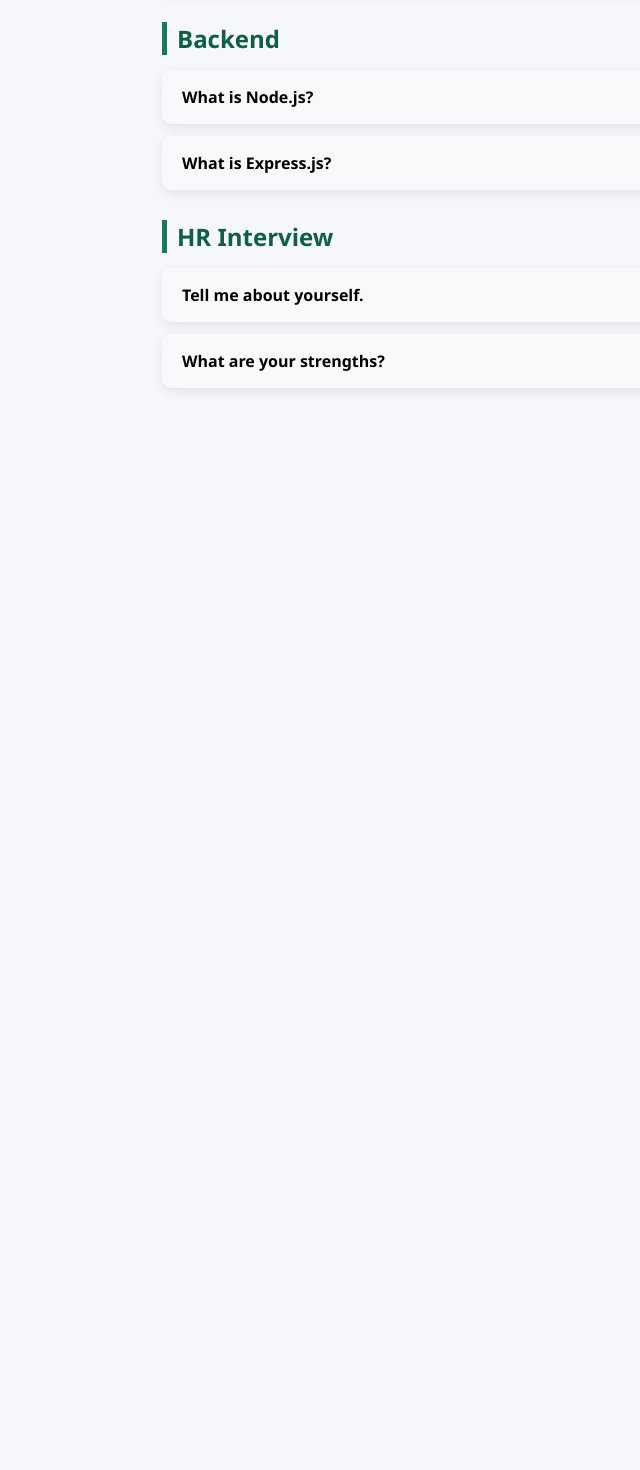
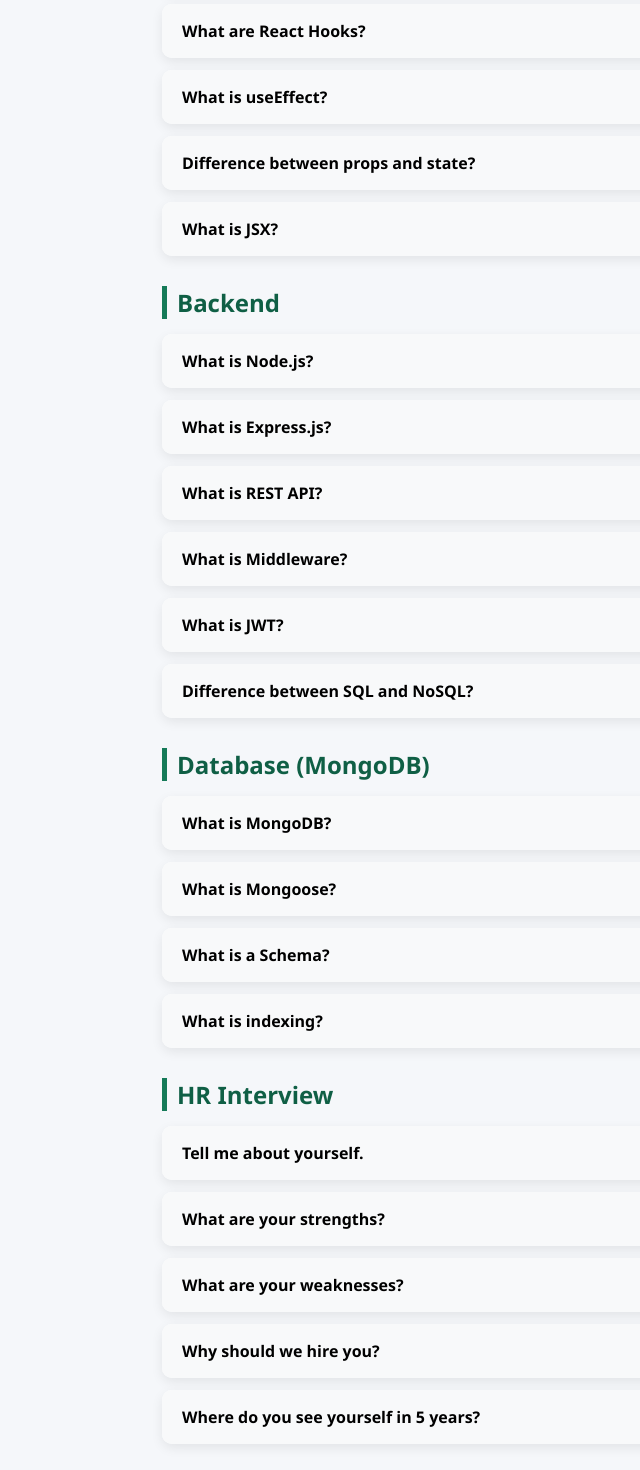
Before and after one commit to jeenathomas03/HirePath, a React (Create React App) app in the folder frontend/: page /interview-prep in a window 1280 px wide. Shown: the part 340-1810 px from the top of the page, without its empty margins (28-668 px from the left). Before the commit the page ends 818 px from the top, so only its background shows below. Built offline with nearby package versions, Linux system fonts and the light colour scheme.

Commit message:
new updates

```diff
--- a/frontend/src/user/pages/InterviewPrep.js
+++ b/frontend/src/user/pages/InterviewPrep.js
@@ -14,6 +14,26 @@
         question: "What is the Virtual DOM?",
         answer:
           "Virtual DOM is a lightweight copy of the real DOM used by React to improve performance."
+      },
+      {
+        question: "What are React Hooks?",
+        answer:
+          "Hooks are functions like useState and useEffect that allow functional components to use state and lifecycle features."
+      },
+      {
+        question: "What is useEffect?",
+        answer:
+          "useEffect is a React Hook used to perform side effects like API calls, subscriptions, or DOM updates."
+      },
+      {
+        question: "Difference between props and state?",
+        answer:
+          "Props are read-only and passed from parent to child, while state is managed within the component and can change."
+      },
+      {
+        question: "What is JSX?",
+        answer:
+          "JSX is a syntax extension that allows writing HTML inside JavaScript."
       }
     ]
   },
@@ -29,6 +49,51 @@
         question: "What is Express.js?",
         answer:
           "Express.js is a framework for Node.js used to build APIs and web applications."
+      },
+      {
+        question: "What is REST API?",
+        answer:
+          "REST API is an architectural style for designing networked applications using HTTP methods."
+      },
+      {
+        question: "What is Middleware?",
+        answer:
+          "Middleware functions are functions that execute during the request-response cycle in Express."
+      },
+      {
+        question: "What is JWT?",
+        answer:
+          "JWT (JSON Web Token) is used for authentication and securely transmitting information between client and server."
+      },
+      {
+        question: "Difference between SQL and NoSQL?",
+        answer:
+          "SQL databases are structured and use tables, while NoSQL databases are flexible and use documents, key-value pairs, etc."
+      }
+    ]
+  },
+  {
+    category: "Database (MongoDB)",
+    questions: [
+      {
+        question: "What is MongoDB?",
+        answer:
+          "MongoDB is a NoSQL database that stores data in JSON-like documents."
+      },
+      {
+        question: "What is Mongoose?",
+        answer:
+          "Mongoose is an ODM library for MongoDB used in Node.js to define schemas and models."
+      },
+      {
+        question: "What is a Schema?",
+        answer:
+          "A schema defines the structure of documents in a MongoDB collection."
+      },
+      {
+        question: "What is indexing?",
+        answer:
+          "Indexing improves the speed of data retrieval operations in a database."
       }
     ]
   },
@@ -44,11 +109,25 @@
         question: "What are your strengths?",
         answer:
           "My strengths include problem solving, quick learning, and building scalable applications."
+      },
+      {
+        question: "What are your weaknesses?",
+        answer:
+          "I sometimes focus too much on details, but I am improving by managing time effectively."
+      },
+      {
+        question: "Why should we hire you?",
+        answer:
+          "I am a quick learner, passionate developer, and I have hands-on experience in MERN stack projects."
+      },
+      {
+        question: "Where do you see yourself in 5 years?",
+        answer:
+          "I see myself as a skilled full stack developer contributing to impactful projects and growing professionally."
       }
     ]
   }
 ];
-
 function InterviewPrep() {
   const [activeIndex, setActiveIndex] = useState(null);
 
```
